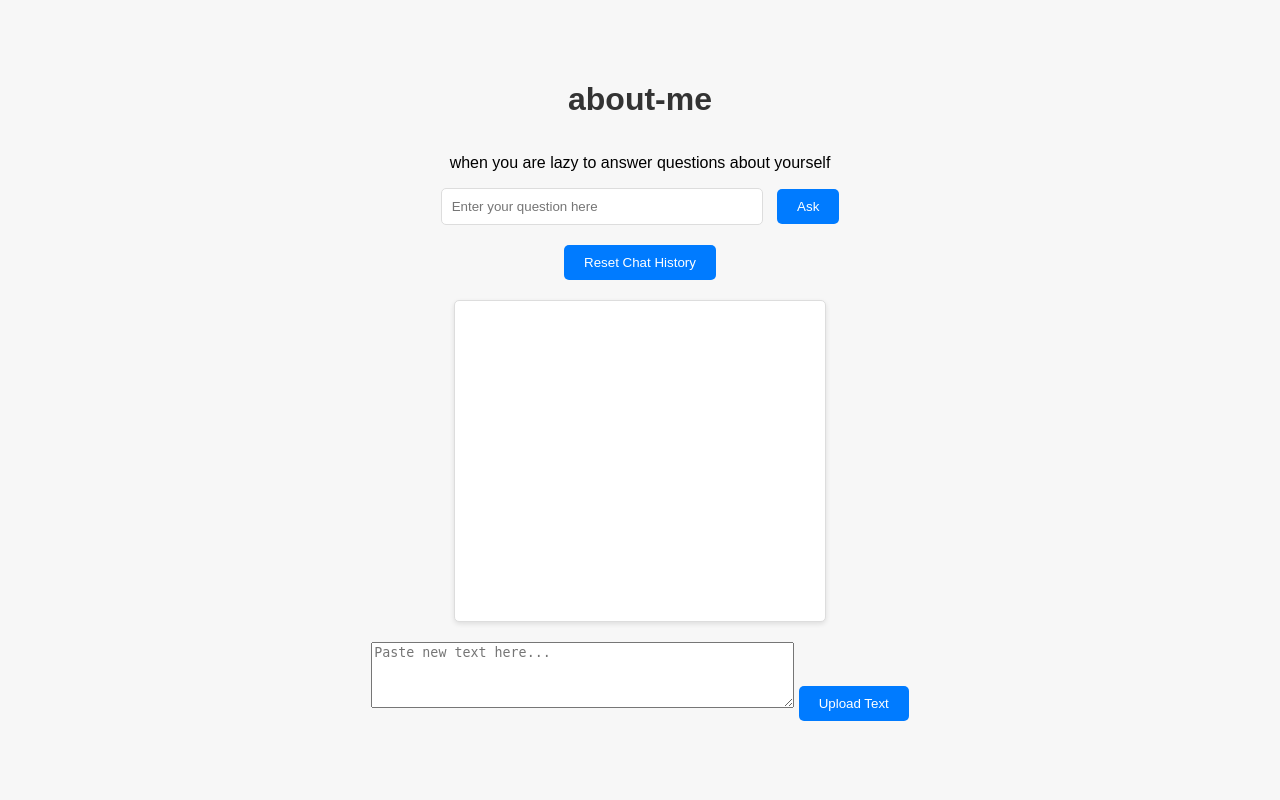
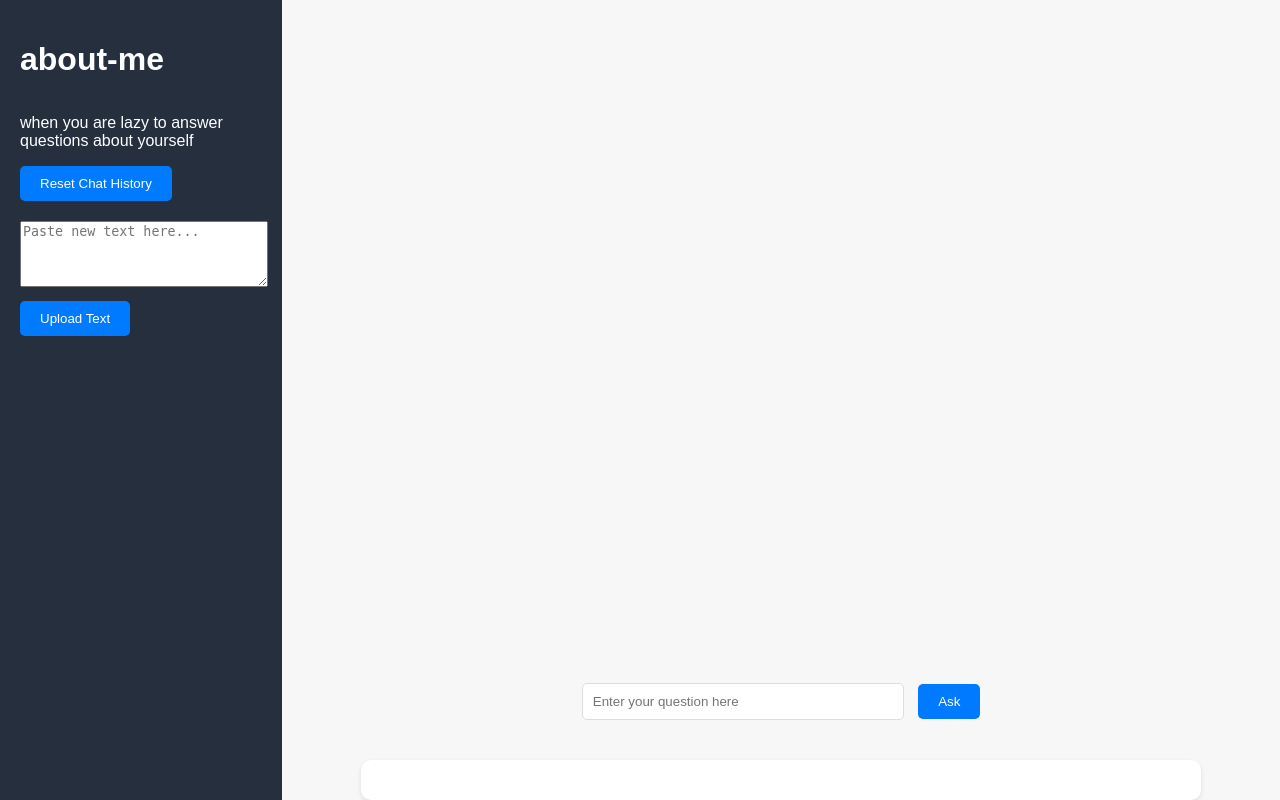
Before and after one commit to mbatacan/about-me, a Flask app: page / in a window 1280 px wide. Run offline with Flask 3, Linux system fonts and the light colour scheme; parts of the project's set-up code (start-up, migrations or seed data) failed here and were passed over.

Commit message:
update format

```diff
--- a/notebooks/static/style.css
+++ b/notebooks/static/style.css
@@ -1,8 +1,6 @@
 body {
     font-family: 'Arial', sans-serif;
     background-color: #f7f7f7;
-    padding: 0;
-    margin: 0;
     display: flex;
     justify-content: center;
     align-items: center;
@@ -11,7 +9,7 @@ body {
 }
 
 h1 {
-    color: #333;
+    color: #ffffff;
     margin-bottom: 20px;
 }
 
@@ -40,17 +38,6 @@ button:hover {
     background-color: #0056b3;
 }
 
-.chat-history {
-    border: 1px solid #ddd;
-    padding: 10px;
-    width: 350px;
-    height: 300px;
-    overflow-y: auto;
-    background: #fff;
-    box-shadow: 0 2px 5px rgba(0, 0, 0, 0.1);
-    border-radius: 5px;
-    margin-bottom: 20px;
-}
 
 .message {
     margin-bottom: 20px;
@@ -70,7 +57,6 @@ button:hover {
     margin: 0;
 }
 
-/* Add this if you want to differentiate the chatbot messages */
 .chatbot-msg {
     background-color: #e9ecef;
 }
@@ -79,3 +65,69 @@ button:hover {
     background-color: #007bff;
     color: rgb(0, 0, 0);
 }
+
+
+body,
+html {
+    height: 100%;
+    margin: 0;
+    font-family: 'Arial', sans-serif;
+    background-color: #f7f7f7;
+}
+
+.container {
+    display: flex;
+    height: 100vh;
+    /* Full viewport height */
+    width: 100%;
+    /* Full viewport width */
+    overflow: hidden;
+    /* Prevents unwanted scrolling */
+}
+
+.sidebar {
+    background-color: #252f3e;
+    color: white;
+    padding: 20px;
+    width: 250px;
+    display: flex;
+    flex-direction: column;
+}
+
+.main-content {
+    flex-grow: 1;
+    display: flex;
+    flex-direction: column-reverse;
+    align-items: center;
+    width: calc(100% - 250px);
+    overflow: auto;
+}
+
+.chat-interface {
+    display: flex;
+    flex-direction: column-reverse;
+    align-items: center;
+    width: 100%;
+    max-width: 800px;
+    /* Or however wide you want it */
+}
+
+.chat-history {
+    width: 100%;
+    height: 100%;
+    max-width: 800px;
+    margin-top: 20px;
+    padding: 20px;
+    background: white;
+    border-radius: 10px;
+    box-shadow: 0 2px 5px rgba(0, 0, 0, 0.1);
+    overflow-y: auto;
+    flex-grow: 1;
+}
+
+textarea {
+    width: 100%;
+    /* Make the textarea full width of the sidebar */
+    margin-bottom: 10px;
+    /* Add some margin below the textarea */
+}
--- a/notebooks/templates/index.html
+++ b/notebooks/templates/index.html
@@ -8,6 +8,25 @@
 </head>
 
 <body>
+    <div class="container">
+        <!-- Sidebar -->
+        <div class="sidebar">
+            <!-- Place sidebar content here -->
+            <h1>about-me</h1>
+            <p>when you are lazy to answer questions about yourself</p>
+            <form action="/reset" method="get">
+                <button type="submit">Reset Chat History</button>
+            </form>
+
+            <form action="/upload-text" method="post">
+                <textarea name="new_text" placeholder="Paste new text here..." rows="4" cols="50"></textarea>
+                <button type="submit">Upload Text</button>
+            </form>
+        </div>
+
+        <!-- Main Content -->
+        <div class="main-content">
+            <!-- Display Flash Messages -->
             {% with messages = get_flashed_messages() %}
             {% if messages %}
             <ul class="flashes">
@@ -17,17 +36,9 @@
             </ul>
             {% endif %}
             {% endwith %}
-    <h1>about-me</h1>
-    <p>when you are lazy to answer questions about yourself</p>
-    <form action="/" method="post">
-        <input type="text" name="query" placeholder="Enter your question here">
-        <button type="submit">Ask</button>
-    </form>
 
-    <!-- Add this form for the reset button -->
-    <form action="/reset" method="get">
-        <button type="submit">Reset Chat History</button>
-    </form>
+            <!-- Chat history and input form -->
+            <div class="chat-interface">
 
                 <div class="chat-history" id="chat-history">
                     {% for chat in history %}
@@ -41,23 +52,22 @@
                     </div>
                     {% endfor %}
                 </div>
+                <form action="/" method="post">
+                    <input type="text" name="query" placeholder="Enter your question here">
+                    <button type="submit">Ask</button>
+                </form>
+            </div>
 
 
+        </div>
+    </div>
 
     <script>
-
         window.onload = function () {
             var chatHistory = document.getElementById("chat-history");
             chatHistory.scrollTop = chatHistory.scrollHeight;
         };
     </script>
-
-    <!-- Existing content -->
-    <form action="/upload-text" method="post">
-        <textarea name="new_text" placeholder="Paste new text here..." rows="4" cols="50"></textarea>
-        <button type="submit">Upload Text</button>
-    </form>
-
 </body>
 
 </html>
```
Lines whose indentation alone changed are shown as unchanged.
